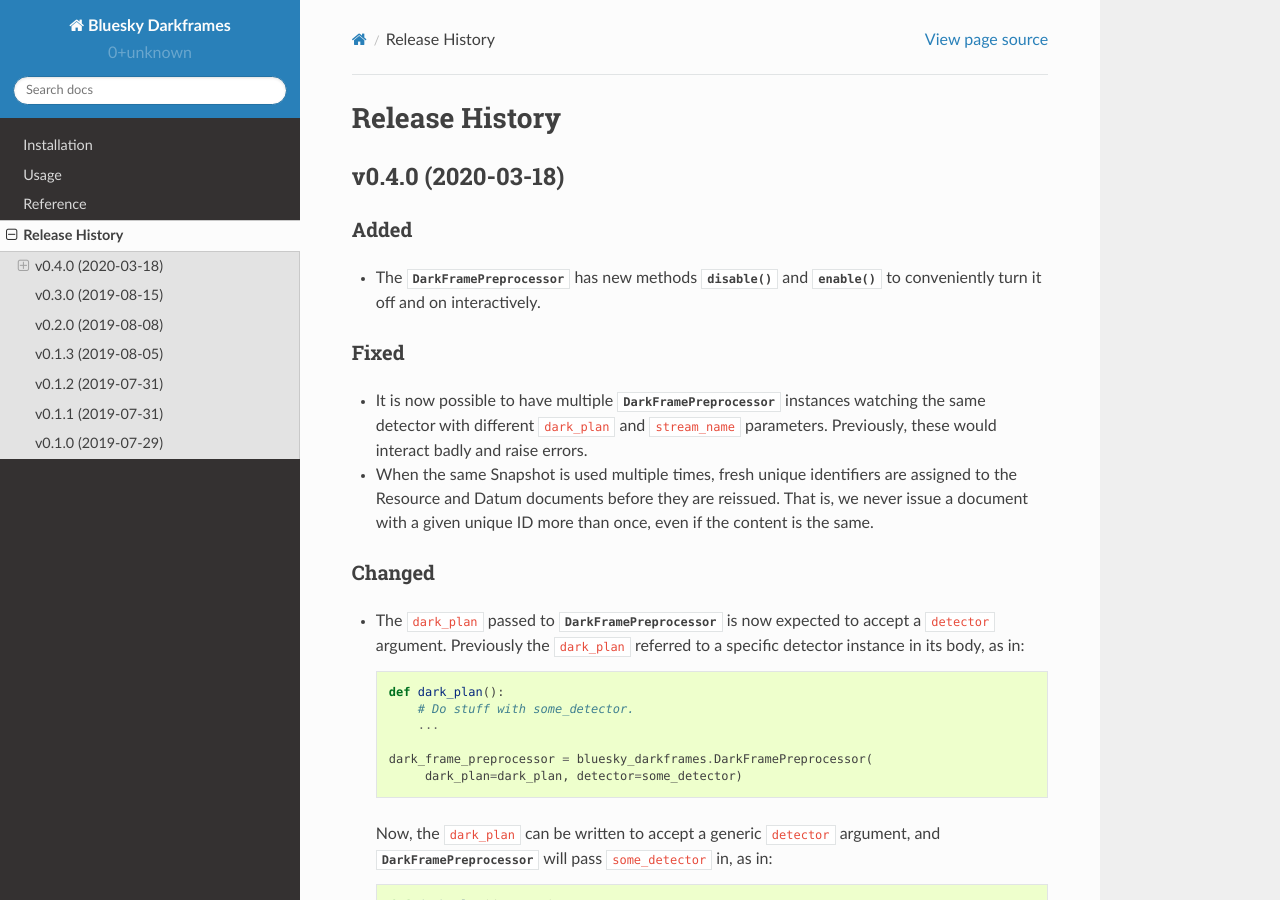
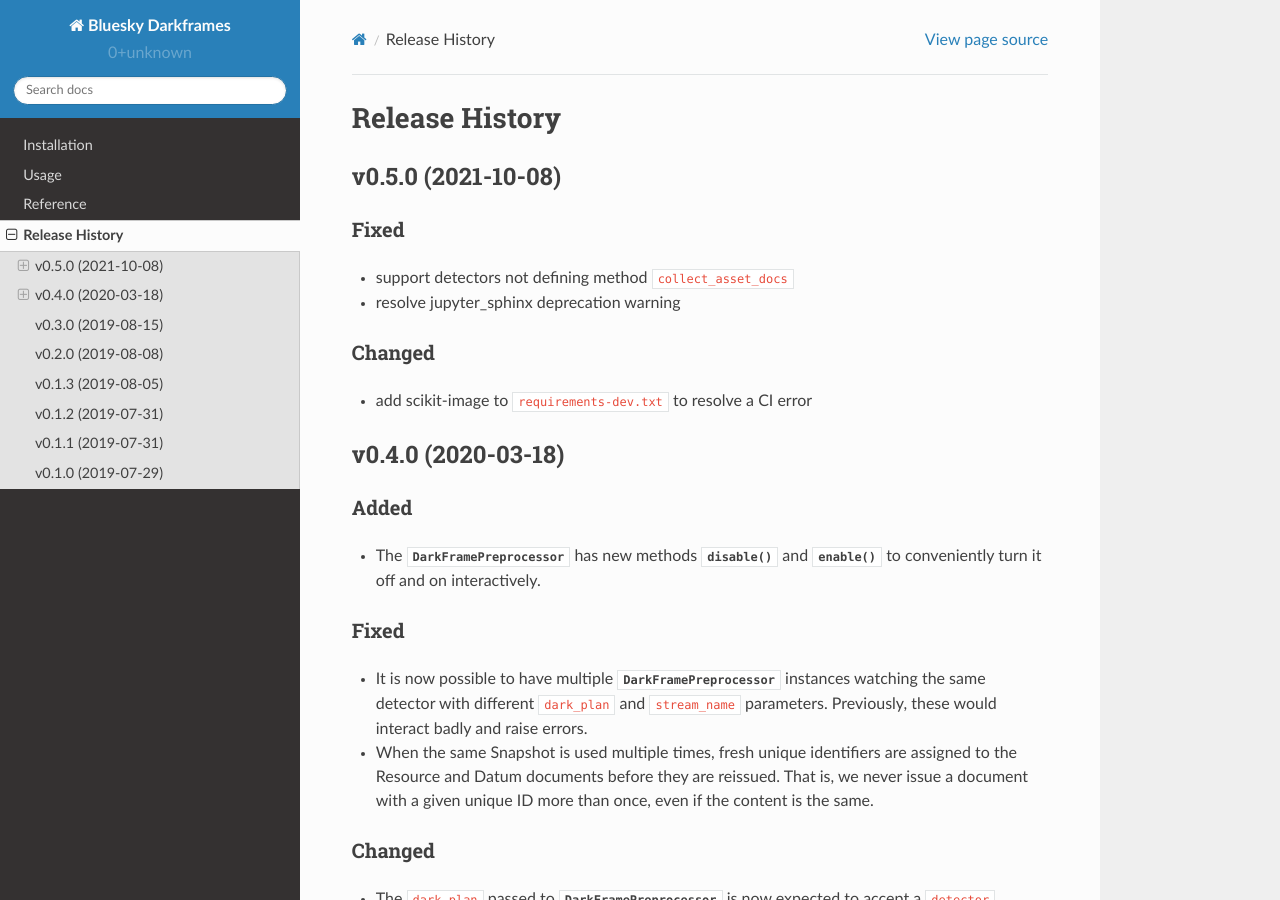
Before and after one commit to bluesky/bluesky-darkframes, a Sphinx documentation site: the page built from docs/source/release-history.rst, in a window 1280 px wide and 900 px high. Built offline with Sphinx 7.4.7 and the Read the Docs theme 2.0.0, drawn with Linux system fonts in a browser that asks for light colours.

Commit message:
update for v0.5.0

```diff
--- a/docs/source/release-history.rst
+++ b/docs/source/release-history.rst
@@ -1,6 +1,18 @@
 ===============
 Release History
 ===============
+
+v0.5.0 (2021-10-08)
+------------------
+
+Fixed
++++++
+* support detectors not defining method ``collect_asset_docs``
+* resolve jupyter_sphinx deprecation warning
+
+Changed
++++++++
+* add scikit-image to ``requirements-dev.txt`` to resolve a CI error
 
 v0.4.0 (2020-03-18)
 -------------------
```
